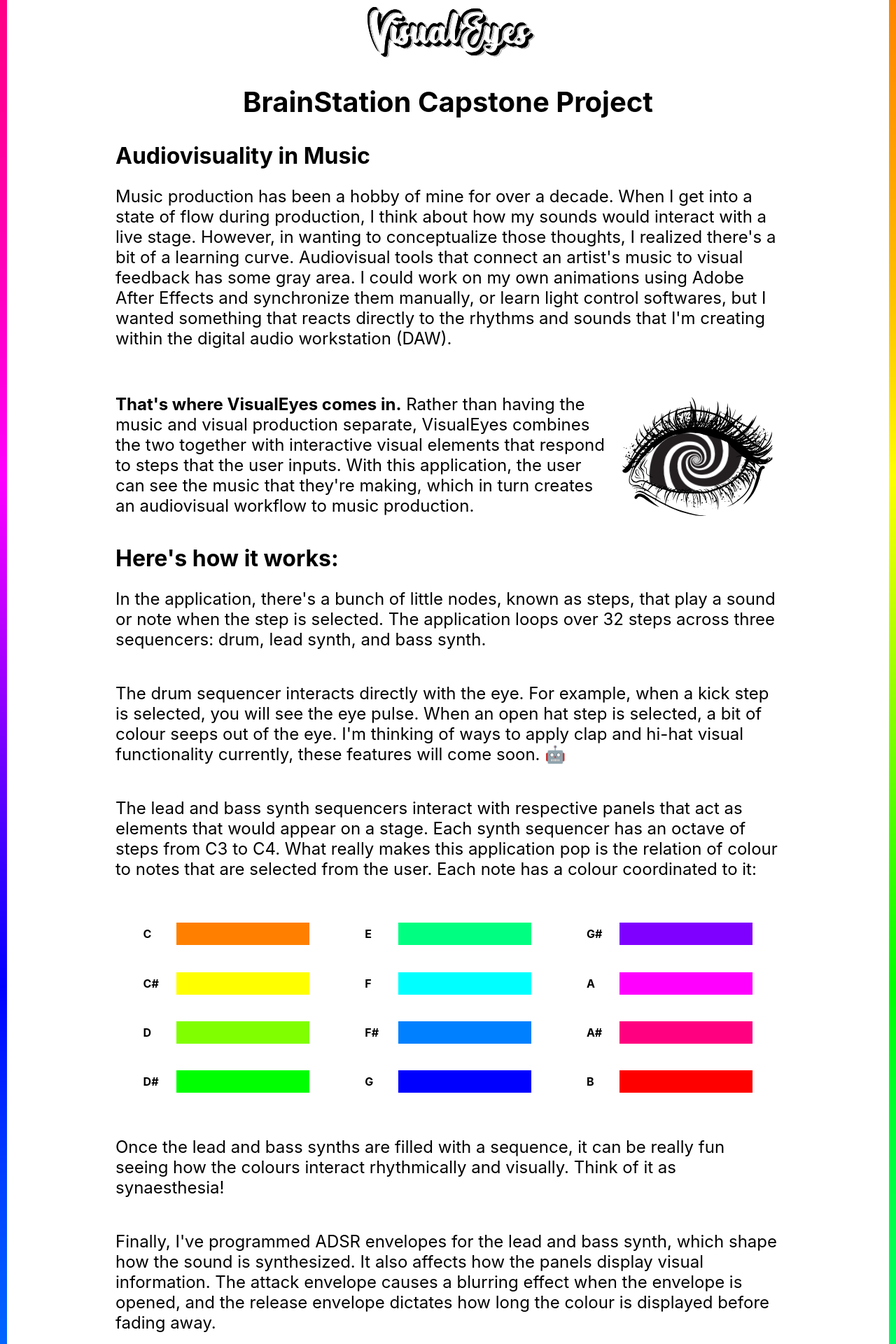
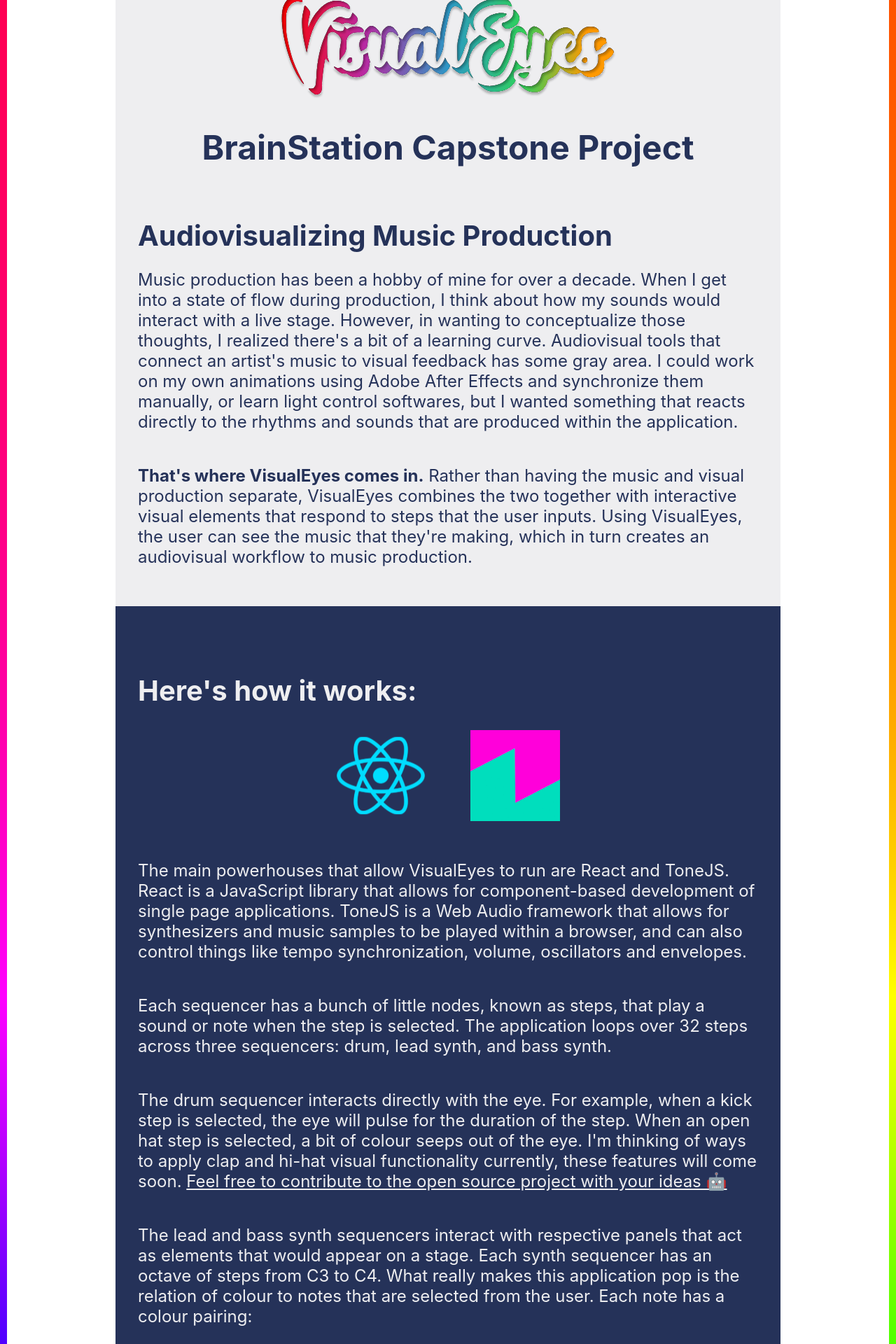
Before and after one commit to karst-larsen/portfolio, a React (Create React App) app: page /visual-eyes in a window 1280 px wide. Shown: the part 80-2000 px from the top of the page at 70% size. Built offline with nearby package versions, Linux system fonts and the light colour scheme.

Commit message:
near completion of visualeyes detail section

```diff
--- a/src/App.scss
+++ b/src/App.scss
@@ -84,9 +84,9 @@
   box-sizing: border-box;
 }
 
-html {
-  scroll-behavior: smooth;
-}
+// html {
+//   scroll-behavior: smooth;
+// }
 
 .App {
   margin: 0 auto;
--- a/src/pages/VisualEyesPage/VisualEyesPage.js
+++ b/src/pages/VisualEyesPage/VisualEyesPage.js
@@ -2,42 +2,36 @@
 import brainstationIcon from '../../assets/icons/brainstation.svg';
 import nameLogo from '../../assets/icons/nameLogo.svg'
 import VisualEye from '../../components/NavBar/VisualEye/VisualEye';
-import visualEyesLogo from '../../assets/icons/VisualEyesLogo.svg'
+import visualEyesLogo from '../../assets/icons/visualeyesspectrum.svg'
 import './VisualEyesPage.scss'
+import toneJSIcon from '../../assets/icons/tone.svg'
+import reactIcon from '../../assets/icons/react.svg'
 
 
 const VisualEyesPage = (props) => {
     return (
-        <div>
-            <section className="capstone" id="capstone">
-          <div className="capstone__responsive-container capstone__vs-responsive-container">
-            {/* <div className="capstone__equation">
-              <img className="capstone__brainstation" src={brainstationIcon} alt="Brainstation Logo" data-aos="zoom-in" data-aos-delay="500" data-aos-easing="ease-in-out" data-aos-duration="750" data-aos-once="true" />
-              <span className="capstone__multiply" data-aos="zoom-in" data-aos-delay="750" data-aos-easing="ease-in-out" data-aos-duration="750" data-aos-once="true">X</span>
-              <img src={nameLogo} alt="Name Logo" className="capstone__name" data-aos="zoom-in" data-aos-delay="1000" data-aos-easing="ease-in-out" data-aos-duration="750" data-aos-once="true"/>
+        <div className="capstone capstone__vs">
+        <section className="capstone__vs-section" id="capstone">
+            <div className="capstone__vs-container capstone__audiovisuality">
+                <a href="https://visual-eyes-pi.vercel.app/" target="blank" className="capstone__logo-link" ><img src={visualEyesLogo} alt="VisualEyes Logo" className="capstone__vs-visualeyes-logo" data-aos="zoom-in" data-aos-duration="1000" data-aos-easing="zoom-in-out" data-aos-once="true" /></a>
+                <h1 className="capstone__header" data-aos="zoom-in" data-aos-duration="1000" data-aos-easing="ease-in-out" data-aos-once="true">BrainStation Capstone Project</h1>
+                <h2 className="capstone__sub-header" data-aos="fade-up" data-aos-delay="1000" data-aos-duration="750" >Audiovisualizing Music Production</h2>
+                <p className="capstone__vs-information" data-aos="fade-up" data-aos-offset="150" data-aos-delay="1250" data-aos-duration="750">Music production has been a hobby of mine for over a decade. When I get into a state of flow during production, I think about how my sounds would interact with a live stage. However, in wanting to conceptualize those thoughts, I realized there's a bit of a learning curve. Audiovisual tools that connect an artist's music to visual feedback has some gray area. I could work on my own animations using Adobe After Effects and synchronize them manually, or learn light control softwares, but I wanted something that reacts directly to the rhythms and sounds that are produced within the application.</p>
+                <div className="capstone__responsive-box">
+                <p className="capstone__vs-information" data-aos="fade-up" data-aos-delay="1500" data-aos-duration="750" data-aos-once="true"><span className="capstone--bold-text">That's where VisualEyes comes in.</span> Rather than having the music and visual production separate, VisualEyes combines the two together with interactive visual elements that respond to steps that the user inputs. Using VisualEyes, the user can see the music that they're making, which in turn creates an audiovisual workflow to music production.</p>
                 </div>
-            <a href="https://visual-eyes-pi.vercel.app/" target="blank" data-aos="zoom-in" data-aos-delay="1250" data-aos-duration="1200" data-aos-once="true">
-              <div className="capstone__visualeyes-container">
             </div>
-              </a>
-              <div className="capstone__links" data-aos="fade-up" data-aos-delay="2000" data-aos-duration="750" data-aos-easing="ease-in-out" data-aos-once="true" data-aos-offset="50">
-              <a href="https://visual-eyes-pi.vercel.app/" target="blank" className="capstone__link">Play</a>
-              <a href="https://github.com/karst-larsen/VisualEyes" target="blank" className="capstone__link">GitHub</a>
-            </div> */}
-            <a href="https://visual-eyes-pi.vercel.app/"><img src={visualEyesLogo} alt="VisualEyes Logo" className="capstone__visualeyes-logo"/></a>
-            <h1 className="capstone__header" data-aos="fade-up" data-aos-delay="1500" data-aos-duration="750" data-aos-easing="ease-in-out" data-aos-once="true">BrainStation Capstone Project</h1>
-            <h2 className="capstone__sub-header">Audiovisuality in Music</h2>
-            {/* <p className="capstone__vs-information">The visual aspect of music has become more prominent as live stage productions improve in size and quality. Combined with audiovisual media becoming more engrained as forms of entertainment, such as video games and social media, the importance of audiovisual interactivity continues to grow culturally.</p> */}
-            <p className="capstone__vs-information">Music production has been a hobby of mine for over a decade. When I get into a state of flow during production, I think about how my sounds would interact with a live stage. However, in wanting to conceptualize those thoughts, I realized there's a bit of a learning curve. Audiovisual tools that connect an artist's music to visual feedback has some gray area. I could work on my own animations using Adobe After Effects and synchronize them manually, or learn light control softwares, but I wanted something that reacts directly to the rhythms and sounds that I'm creating within the digital audio workstation (DAW). </p>
-            <div className="capstone__responsive-box">
-            <VisualEye />
-            <p className="capstone__vs-information"><span className="capstone--bold-text">That's where VisualEyes comes in.</span> Rather than having the music and visual production separate, VisualEyes combines the two together with interactive visual elements that respond to steps that the user inputs. With this application, the user can see the music that they're making, which in turn creates an audiovisual workflow to music production.</p>
+            </section>
+            <div className="capstone__vs-container capstone__how-it-works">
+                <h2 className="capstone__sub-header">Here's how it works:</h2>
+                <div className="capstone__icons">
+                    <img className="capstone__icon" src={reactIcon} alt="React Icon" />
+                    <img className="capstone__icon" src={toneJSIcon} alt="ToneJS icon" />
                 </div>
-            <h2 className="capstone__sub-header">Here's how it works:</h2>
-            <p className="capstone__vs-information">In the application, there's a bunch of little nodes, known as steps, that play a sound or note when the step is selected. The application loops over 32 steps across three sequencers: drum, lead synth, and bass synth.</p>
-            <p className="capstone__vs-information">The drum sequencer interacts directly with the eye. For example, when a kick step is selected, you will see the eye pulse. When an open hat step is selected, a bit of colour seeps out of the eye. I'm thinking of ways to apply clap and hi-hat visual functionality currently, these features will come soon. 🤖</p>
-            <p className="capstone__vs-information">The lead and bass synth sequencers interact with respective panels that act as elements that would appear on a stage. Each synth sequencer has an octave of steps from C3 to C4. What really makes this application pop is the relation of colour to notes that are selected from the user. Each note has a colour coordinated to it:</p>
-            {/* Insert visual of colour coordination here */}
+                <p className="capstone__vs-information">The main powerhouses that allow VisualEyes to run are React and ToneJS. React is a JavaScript library that allows for component-based development of single page applications. ToneJS is a Web Audio framework that allows for synthesizers and music samples to be played within a browser, and can also control things like tempo synchronization, volume, oscillators and envelopes.</p>
+                <p className="capstone__vs-information">Each sequencer has a bunch of little nodes, known as steps, that play a sound or note when the step is selected. The application loops over 32 steps across three sequencers: drum, lead synth, and bass synth.</p>
+                <p className="capstone__vs-information">The drum sequencer interacts directly with the eye. For example, when a kick step is selected, the eye will pulse for the duration of the step. When an open hat step is selected, a bit of colour seeps out of the eye. I'm thinking of ways to apply clap and hi-hat visual functionality currently, these features will come soon. <a href="https://github.com/karst-larsen/VisualEyes" target="blank" className="capstone__page-link">Feel free to contribute to the open source project with your ideas 🤖</a></p>
+                <p className="capstone__vs-information">The lead and bass synth sequencers interact with respective panels that act as elements that would appear on a stage. Each synth sequencer has an octave of steps from C3 to C4. What really makes this application pop is the relation of colour to notes that are selected from the user. Each note has a colour pairing:</p>
                 <div className="capstone__colour-container">
                     <div className="capstone__colour-box">
                         <span className="capstone__colour-note">C</span>
@@ -88,12 +82,31 @@
                         <div className="capstone__colour capstone__colour--B"></div>
                     </div>
                 </div>
-            <p className="capstone__vs-information">Once the lead and bass synths are filled with a sequence, it can be really fun seeing how the colours interact rhythmically and visually. Think of it as synaesthesia!</p>
+                <p className="capstone__vs-information">Once the lead and bass synths are filled with a sequence, it can be really fun seeing how the colours interact rhythmically and visually, or even how scales have different colour moods. Think of it as synaesthesia!</p>
                 <p className="capstone__vs-information">Finally, I've programmed ADSR envelopes for the lead and bass synth, which shape how the sound is synthesized. It also affects how the panels display visual information. The attack envelope causes a blurring effect when the envelope is opened, and the release envelope dictates how long the colour is displayed before fading away.</p>
+            </div>
+                <div className="capstone__vs-container capstone__next">
                 <h2 className="capstone__sub-header">What's next?</h2>
-            <p className="capstone__vs-information">We had two weeks to complete this assignment at BrainStation, however there's a lot of functionality that I'd like to implement for more useability as an artist. Primarily, the ability to toggle between sequences for each of the sequencers, allowing for more possibilities by quick swapping melodies and rhythmic sequences.</p>
+                <p className="capstone__vs-information">We had two weeks to complete this assignment at BrainStation, however there's a lot of functionality that I'd like to implement over time for more useability as an artist. Here's a few that I think would give the most impact:</p>
+                <ul className="capstone__improvements">
+                    <li className="capstone__improvement">Sequence Swapping, Clearing, Randomization
+                        <ul ul className="capstone__improvements-item">
+                        <li className="capstone__improvement-item">The user can select a new sequence template, clear the template, or randomize a sequence. This would allow for more useability, faster ideation, inspiration, and overall variation.</li>
+                        </ul>
+                    </li>
+                    <li className="capstone__improvement">Sample Change, User Sample Upload
+                        <ul ul className="capstone__improvements-item">
+                            <li className="capstone__improvement-item">There's currently only one sample per sequencer available to the user. Letting the user change the oscillator of each synthesizer, change the sample on each drum sequencer, or upload their own, would allow for more personalization in each project.</li>
+                        </ul>
+                    </li>
+                    <li className="capstone__improvement">User Save State, Account Creation
+                        <ul className="capstone__improvements-item">
+                            <li className="capstone__improvement-item">There is currently no save state for projects. When the page is uploaded, the application is cleared. Having browser storage or account creation would allow the user to save proejcts, return to old ideas, and potentially share their work with other users.</li></ul>
+                    </li>
+                </ul>
+                <p className="capstone__vs-information">I think the biggest impact with this idea would be DAW integration with VisualEyes as a standalone plugin where the application interacts directly with MIDI inputs. That's currently beyond my scope, but as I continue to grow as a developer I hope to get closer to seeing that vision through to the end!</p>
+                <p className="capstone__vs-information">You can check out the <a href="https://visual-eyes-pi.vercel.app/" className="capstone__page-link" target="blank">live version of VisualEyes</a>, check out the <a href="https://github.com/karst-larsen/VisualEyes" className="capstone__page-link" target="blank">GitHub repo</a>, or <a href="mailto:karsten.oneill@hotmail.ca" className="capstone__page-link">send me a message</a> for ways that you think it can be improved.</p>
             </div>
-        </section>
         </div>
     );
 }
--- a/src/pages/VisualEyesPage/VisualEyesPage.scss
+++ b/src/pages/VisualEyesPage/VisualEyesPage.scss
@@ -1,7 +1,40 @@
+@keyframes rotate {
+    0% {
+      transform: rotate(0deg) scale(1.1, 1.1)
+    }
+    50% {
+      transform: rotate(180deg) scale(1.1, 1.1)
+    }
+    100% {
+      transform: rotate(360deg) scale(1.1, 1.1)
+    }
+  }
+
+  @keyframes pulse {
+      0% {
+          box-shadow: 0 0
+      }
+  }
+
 .capstone {
+
+    &__vs {
+        width: 100%;
+        padding: 0;
+
+        @media screen and (min-width: 768px){
+            padding: 0;
+        }
+    }
+
     &__header {
+        text-align: center;
         font-size: 2.5rem;
         font-weight: bold;
+
+        @media screen and (min-width: 768px) {
+            font-size: 3rem;
+        }
     }
 
     &__vs-information {
@@ -15,17 +48,28 @@
 
     &__vs-responsive-container {
         margin-top: 5rem;
-        max-width: 59.375rem;
     }
 
     &__sub-header {
-        font-size: 1.5rem;
-        margin: 0;
+        font-size: 2rem;
+        margin: 2rem 0 0 0;
         align-self: flex-start;
 
         @media screen and (min-width: 768px) {
-            font-size: 2rem;
+            font-size: 2.5rem;
         }
+    }
+
+    &__vs-visualeyes-logo {
+        width: 18rem;
+
+        @media screen and (min-width: 768px) {
+            width: 30rem;
+        }
+    }
+
+    &__vs-section {
+        background-color: blue;
     }
 
     &__responsive-box {
@@ -50,11 +94,11 @@
         align-items: center;
         flex-wrap: wrap;
         width: 100%;
-        height: 30rem;
+        height: 28rem;
         // border: 1px solid black;
 
         @media screen and (min-width: 768px) {
-        height: 20rem;
+        height: 18rem;
 
         }
     }
@@ -65,7 +109,6 @@
         align-items: center;
         width: 42%;
         margin: 1.2rem 0.25rem;
-        // border: 1px solid black;
 
         @media screen and (min-width: 768px) {
             width: 25%;
@@ -75,7 +118,7 @@
     &__colour {
         width: 80%;
         height: 2rem;
-        background-color: grey;
+        cursor: pointer;
 
         &--C {
             background-color: hsl(30, 100%, 50%);
@@ -176,7 +219,87 @@
         }
     }
 
+    &__logo-link {
+        display: flex;
+        justify-content: center;
+    }
+
+    &__page-link {
+        color: inherit;
+    }
+
     &__colour-note {
         font-weight: bold;
     }
+
+    &__icons {
+        margin: 2rem 0;
+        display: flex;
+        justify-content: center;
+    }
+
+    &__icon {
+        width: 8rem;
+        margin: 0 2rem;
+    }
+
+    &__improvements {
+        padding: 0;
+        margin: 0;
+
+        @media screen and (min-width: 768px) {
+            font-size: 1.5rem;
+        }
+    }
+
+    &__improvement {
+        font-weight: bold;
+        margin-top: 1rem;
+    }
+
+    &__improvements-item {
+        padding-left: 1rem;
+
+        @media screen and (min-width: 768px) {
+            padding-left: 2rem;
+        }
+    }
+
+    &__improvement-item {
+        padding-top: 1rem;
+        font-weight: normal;
+    }
+
+    &__vs-container {
+        width: 100%;
+        padding: 4rem 2rem 2rem 2rem;
+        min-height: 100vh;
+        max-width: 59.375rem;
+        display: flex;
+        flex-direction: column;
+        justify-content: space-between;
+    }
+
+    &__audiovisuality {
+        background-color: #EEEEF0;
+        color: #253259;
+    }
+
+    &__how-it-works {
+        // width: 100%;
+        background-color: #253259;
+        color: #EEEEF0;
+        // padding: 2rem;
+    }
+
+    &__next {
+        // padding: 2rem;
+        background-color: #F2B33D;
+        color: #253259;
+    }
+
+    &__colour-pairings {
+        background-color: #253259;
+        color: #EEEEF0;
+    }
 }
```
Also changed, not shown: src/pages/HomePage/HomePage.js (+14 -14 lines), src/assets/icons/visualeyesspectrum.svg (added). Lines whose indentation alone changed are shown as unchanged.
